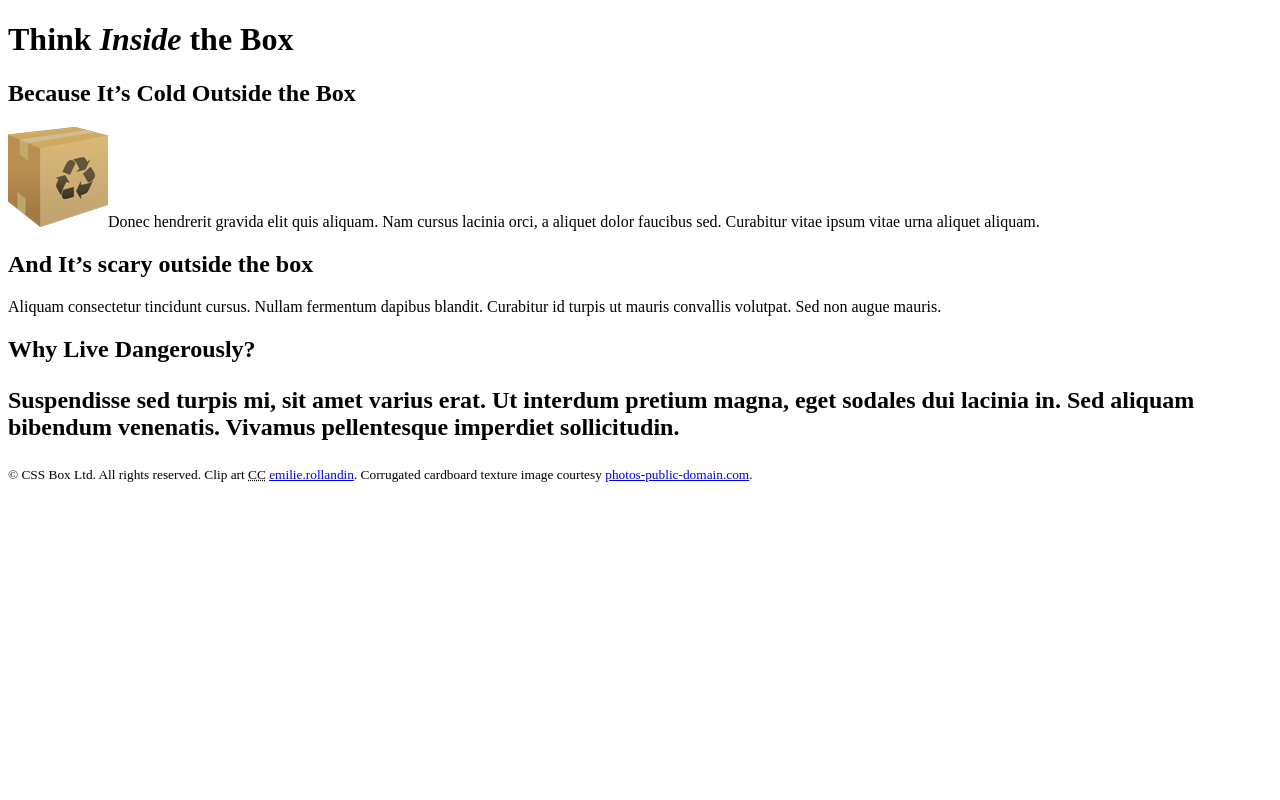
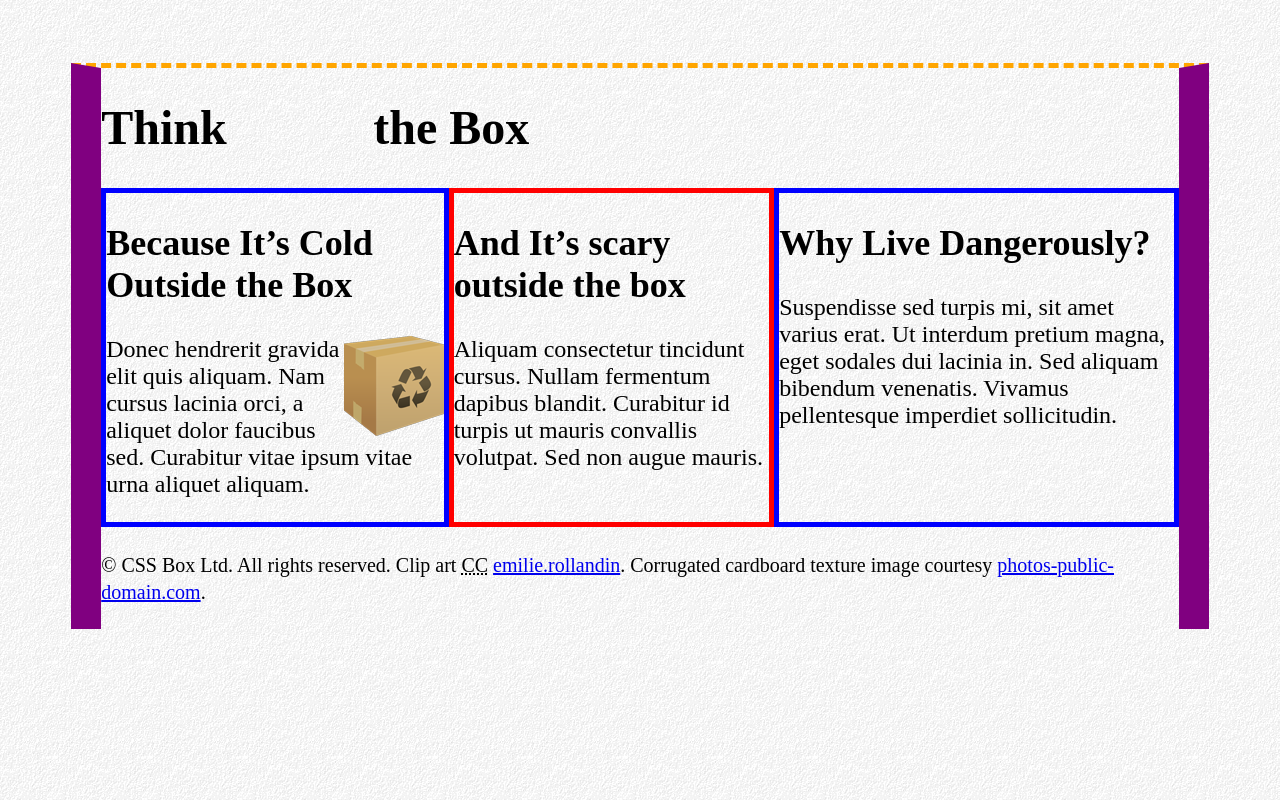
Before and after one commit to joshjunnola-cell/COMP1002-25f, a PHP site: page / in a window 1280 px wide. Run offline with PHP 8.4, Linux system fonts and the light colour scheme.

Commit message:
lesson10 css learning

```diff
--- a/lesson-10/box-model/css/styles.css
+++ b/lesson-10/box-model/css/styles.css
@@ -1,7 +1,21 @@
 
 /* STEP 3: Set character encoding (must be first line of file) */
+@charset "utf-8";
+/*Border-box sizing ffor more predictable layouts */
+html{
+  box-sizing: border-box;
+}
+
+*{
+  box-sizing: inherit;
+}
+
 /* STEP 4a: Set the border properties on the DIV#container - border-width, border-style, border-color */
 div#container {
+  border-top: 5px dashed orange;
+  border-left: 5px solid purple;
+  border-right: 5px solid purple;
+  border-width: 5px 30px 20px;
 
 }
 /* STEP 4b: Control one of the four borders independently of the others - try border-top-style */
@@ -18,13 +32,17 @@ div#container {
 
 /* STEP 5c: Instead, apply the same background-image to the BODY, and apply a background-color to the DIV#container */
 body {
-
+  background-image: url("../images/stucco.jpg");
+  /* background-repeat: no-repeat; */
+  /* background-size: cover; */
   font-size: 150%;
 }
 
 /* STEP 6a: Control the width of the DIV#container with a fixed unit (px) */
 div#container {
-
+  width: 90%;
+  /* height: 500px; */
+  overflow-x: auto;
 }
 /* STEP 6b: Change the width to a relative unit of measure (%) */
 
@@ -36,13 +54,15 @@ div#container {
 
 /* STEP 8a: Change the display property of the H1 EM element to block, then to inline-block (default for EM is inline) */
 h1 em {
-
+  display: inline;
+  /* display: none; */
+  visibility: hidden;
 }
 /* STEP 8b: Manipulate the visibility of the H1 EM element (visibility and display are different) */
 
 /* STEP 10: Comment out the width and display settings below for the MAIN SECTION elements, and use Flexbox, instead - set display to 'flex' on the MAIN element (the container of the SECTION elements) - learn more at https://css-tricks.com/snippets/css/a-guide-to-flexbox/ */
 main {
-
+  display: flex;
 }
 
 /* STEP 8c: Set the width of the 3 MAIN SECTION elements to 30% and arrange them with the display property using inline-block to arrange them side-by-side */
@@ -57,3 +77,6 @@ main section:nth-of-type(2) {
 }
 
 /* STEP 9: float the SECTION P IMG element to the left, then right */
+main img {
+ float: right;
+}
--- a/lesson-10/box-model/index.html
+++ b/lesson-10/box-model/index.html
@@ -5,6 +5,7 @@
 		<meta charset="utf-8" />
 		<!-- STEP 1: Validate the HTML and https://validator.w3.org/ -->
 		<!-- STEP 2: Link to the external CSS -->
+		<link href="css/styles.css" rel="stylesheet" /> <!-- you arent hooking the css file right :^/  -->
 
 	</head>
 	<body>
@@ -22,7 +23,7 @@
 					<p>Aliquam consectetur tincidunt cursus. Nullam fermentum dapibus blandit. Curabitur id turpis ut mauris convallis volutpat. Sed non augue mauris.</p>
 				</section>
 				<section>
-					<h2>Why Live Dangerously?
+					<h2>Why Live Dangerously?</h2>
 					<p>Suspendisse sed turpis mi, sit amet varius erat. Ut interdum pretium magna, eget sodales dui lacinia in. Sed aliquam bibendum venenatis. Vivamus pellentesque imperdiet sollicitudin.</p>
 				</section>
 			</main>
```
Also changed, not shown: lesson-10/positioning/css/styles.css (+14 -3 lines).
